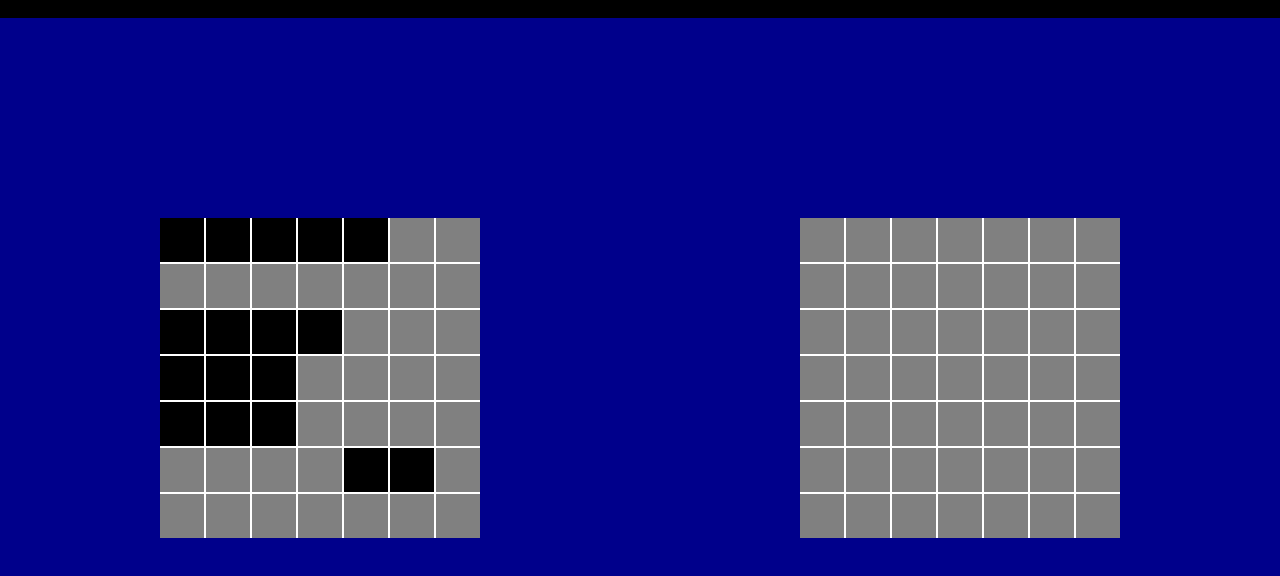
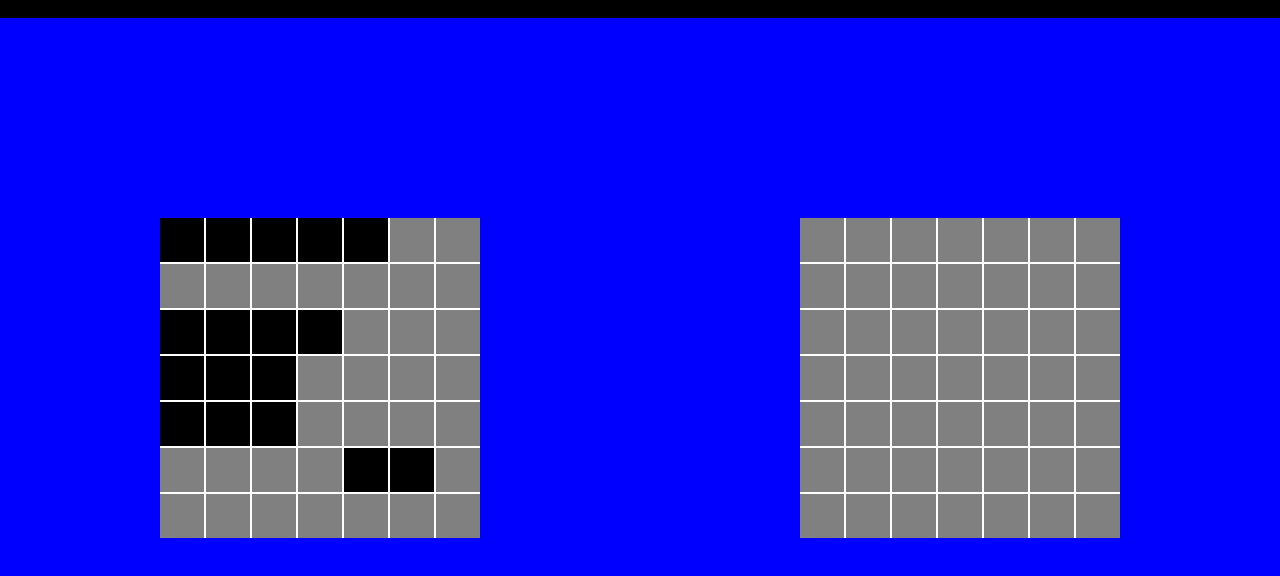
Before and after one commit to jpatten99/Battleship, a website with bundled scripts: page index.html in a window 1280 px wide. Shown: the part 62-638 px from the top of the page. Built offline with nearby package versions, Linux system fonts and the light colour scheme.

Commit message:
Change background color

```diff
--- a/style.css
+++ b/style.css
@@ -15,7 +15,7 @@ body {
 
 #gameBoardsContainer{
   height: 90%;
-  background-color: darkblue;
+  background-color: blue;
   display: flex;
   justify-content: space-around;
   align-items: center;
```
